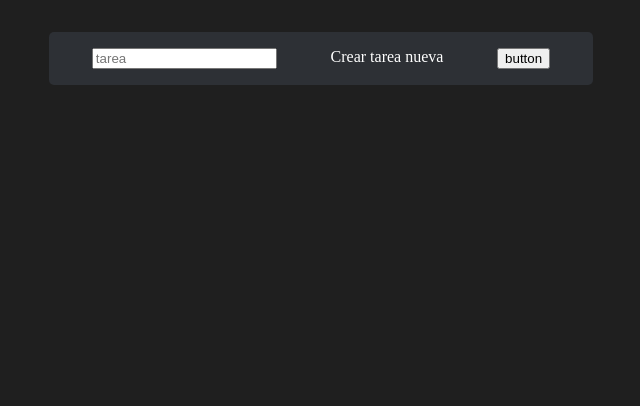
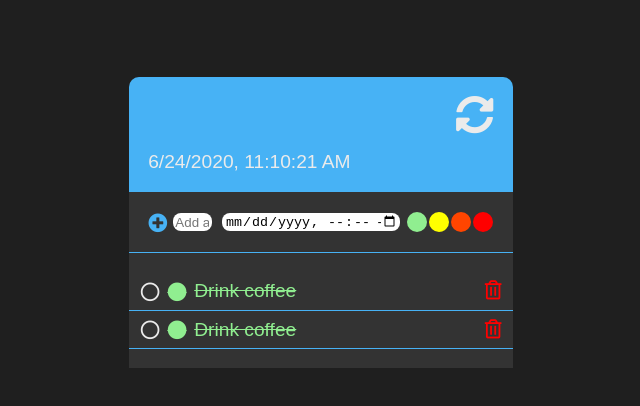
Before and after one commit to firoh86/task_manager, a website: page public/index.html in a window 1280 px wide. Shown: the whole page, without its empty margins (319-959 px from the left). Drawn offline with Linux system fonts and the light colour scheme.

Commit message:
uid y add añadidos

```diff
--- a/package.json
+++ b/package.json
@@ -27,5 +27,8 @@
     "gulp-sass": "^4.1.0",
     "gulp-terser": "^1.2.0",
     "usedcss": "^1.0.7"
+  },
+  "dependencies": {
+    "@fortawesome/fontawesome-free": "^5.13.1"
   }
 }
--- a/public/index.html
+++ b/public/index.html
@@ -1 +1 @@
-<!DOCTYPE html><html lang="en"><head><meta charset="UTF-8"><meta name="viewport" content="width=device-width,initial-scale=1"><link rel="stylesheet" type="text/css" href="css/styles.css"><title>task_manager</title></head><body><form class="form" id="form"><div class="form__block"><input type="text" placeholder="tarea" id="task"><label for="task">Crear tarea nueva</label> <button id="form__button">button</button></div></form><script src="js/scripts-min.js"></script></body></html>
+<!DOCTYPE html><html lang="en"><head><meta charset="UTF-8"><meta name="viewport" content="width=device-width,initial-scale=1"><link rel="stylesheet" type="text/css" href="css/styles.css"><title>task_manager</title><link rel="stylesheet" href="//use.fontawesome.com/releases/v5.0.7/css/all.css"></head><body><div class="container"><div class="header"><div class="clear" id="clear"><i class="fas fa-sync-alt fa-2x"></i></div><div id="date"></div></div><div class="add-item"><i class="fas fa-plus-circle fa-1x"></i> <input type="text" id="input" placeholder="Add a to-do"> <input type="datetime-local" id="input" placeholder="time left"><div class="select"><button></button> <button></button> <button></button> <button></button></div></div><class class="content"><ul id="list" class="list"><li class="item"><div class="item__block"><i class="far fa-circle"></i> <i class="fas fa-circle complete"></i><p class="text complete">Drink coffee</p></div><i class="far fa-trash-alt"></i></li><li class="item"><div class="item__block"><i class="far fa-circle"></i> <i class="fas fa-circle complete"></i><p class="text complete">Drink coffee</p></div><i class="far fa-trash-alt"></i></li></ul></class></div><script src="js/scripts-min.js"></script></body></html>
--- a/public/js/scripts-min.js
+++ b/public/js/scripts-min.js
@@ -1 +1 @@
-"use strict";var form=document.getElementById("form"),task=document.getElementById("task"),formButton=document.getElementById("form__button");form.addEventListener("submit",(function(t){t.preventDefault()})),formButton.addEventListener("click",(function(t){console.log("se ha pulsado el boton")}));
+"use strict";var clear=document.getElementById("clear"),dataelement=document.getElementById("date"),list=document.getElementById("list"),input=document.getElementById("input");date.textContent=(new Date).toLocaleString(),window.addEventListener("DOMContentLoaded",(function(){console.log("se ha cargado la página")})),document.addEventListener("keyup",(function(e){13===e.keyCode&&window.location.reload()}));
--- a/src/js/tasks.js
+++ b/src/js/tasks.js
@@ -1,13 +1,18 @@
-const form = document.getElementById('form');
-const task = document.getElementById('task');
-const formButton = document.getElementById('form__button');
+const clear = document.getElementById('clear');
+const dataelement = document.getElementById('date');
+const list = document.getElementById('list');
+const input = document.getElementById('input');
 
-// declaraciones, lógica y eventos.
+date.textContent = new Date().toLocaleString();
 
-form.addEventListener('submit', (e) => {
-  e.preventDefault();
+// -------------------------------
+window.addEventListener('DOMContentLoaded', () => {
+  // traes lo que haya en el LS
+  console.log('se ha cargado la página');
 });
 
-formButton.addEventListener('click', (e) => {
-  console.log('se ha pulsado el boton');
+document.addEventListener('keyup', (e) => {
+  if (e.keyCode === 13) {
+    window.location.reload();
+  }
 });
--- a/src/scss/base.scss
+++ b/src/scss/base.scss
@@ -1,3 +1,6 @@
 body {
   background-color: rgb(31, 31, 31);
+  color: rgb(235, 235, 235);
+  font-family: sans-serif;
+  font-size: 1.2em;
 }
--- a/src/scss/formulary.scss
+++ b/src/scss/formulary.scss
@@ -1,18 +1,95 @@
-.form {
+.container {
   display: flex;
-  justify-content: center;
+  flex-direction: column;
+  width: 30vw;
   margin: 0 auto;
-  margin-top: 2rem;
-  padding: 1rem;
+  margin-top: 4em;
+  background-color: #333;
+  border-radius: 10px 10px 0 0;
+}
+.header {
   box-sizing: content-box;
-  color: white;
-  width: 40vw;
-  border-radius: 5px;
-  background-color: rgb(45, 48, 53);
-
-  &__block {
-    display: flex;
-    justify-content: space-around;
-    width: 100%;
+  padding: 1em;
+  display: flex;
+  flex-direction: column;
+  justify-content: space-between;
+  height: 4em;
+  background-color: #47b2f5;
+  border-radius: 10px 10px 0 0;
+}
+.clear {
+  display: flex;
+  flex-direction: row-reverse;
+}
+.list {
+  padding-left: 0;
+}
+.item {
+  padding: 0.4em 0.6em;
+  display: flex;
+  justify-content: space-between;
+  border-bottom: 1px solid #47b2f5;
+}
+.text {
+  margin: 0;
+  padding: 0;
+}
+.add-item {
+  display: flex;
+  align-items: center;
+  border-bottom: 1px solid #47b2f5;
+  padding: 1em;
+}
+.add-item :first-child {
+  color: #47b2f5;
+}
+.item__block {
+  display: flex;
+  align-items: center;
+  & i {
+    margin-right: 0.4em;
   }
 }
+.add-item input {
+  padding: 0.2em;
+  margin: 0 0.4em;
+  border-radius: 8px;
+  border: none;
+  width: 50%;
+  height: 1em;
+}
+.complete {
+  color: lightgreen;
+  text-decoration: line-through;
+}
+.select {
+  display: flex;
+  width: auto;
+}
+.select button {
+  height: 1.5em;
+  width: 1.5em;
+  border: none;
+  margin: 1px;
+  border-radius: 50%;
+  outline: none;
+  &:hover {
+    transform: scale(0.95);
+    border: 2px solid black;
+  }
+  &:nth-child(4) {
+    background-color: red;
+  }
+  &:nth-child(3) {
+    background-color: orangered;
+  }
+  &:nth-child(2) {
+    background-color: yellow;
+  }
+  &:nth-child(1) {
+    background-color: lightgreen;
+  }
+}
+.fa-trash-alt {
+  color: red;
+}
```
Also changed, not shown: src/index.html (+42 -8 lines), public/css/styles.css, 1 other file.
